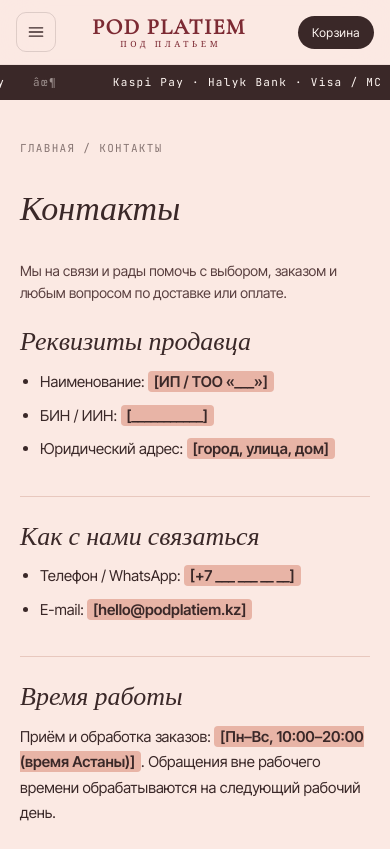
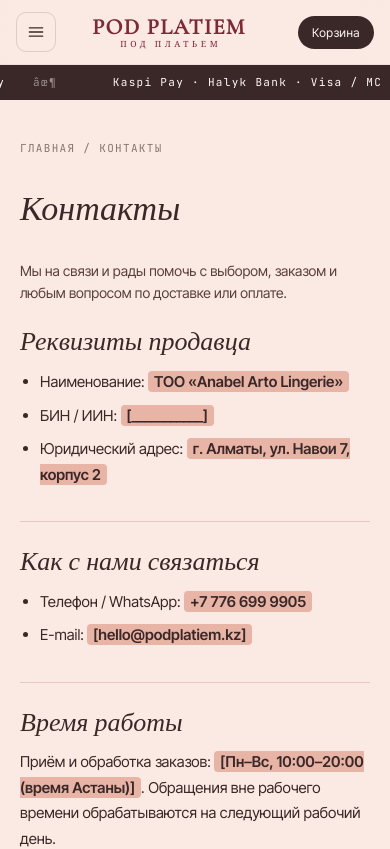
Before and after one commit to yemmydx/annablle-arto, a Next.js app: page /contacts in a window 390 px wide. Shown: the top 849 px of the page. Built offline with nearby package versions, Linux system fonts and the light colour scheme.

Commit message:
add company legal details (TOO, BIN, address, phone) to contacts and offer

```diff
--- a/app/contacts/page.tsx
+++ b/app/contacts/page.tsx
@@ -10,14 +10,14 @@ export default function ContactsPage() {
     <LegalPage title="Контакты" intro="Мы на связи и рады помочь с выбором, заказом и любым вопросом по доставке или оплате.">
       <h2>Реквизиты продавца</h2>
       <ul>
-        <li>Наименование: <F>[ИП / ТОО «___»]</F></li>
+        <li>Наименование: <F>ТОО «Anabel Arto Lingerie»</F></li>
         <li>БИН / ИИН: <F>[___________]</F></li>
-        <li>Юридический адрес: <F>[город, улица, дом]</F></li>
+        <li>Юридический адрес: <F>г. Алматы, ул. Навои 7, корпус 2</F></li>
       </ul>
 
       <h2>Как с нами связаться</h2>
       <ul>
-        <li>Телефон / WhatsApp: <F>[+7 ___ ___ __ __]</F></li>
+        <li>Телефон / WhatsApp: <F>+7 776 699 9905</F></li>
         <li>E-mail: <F>[hello@podplatiem.kz]</F></li>
       </ul>
 
--- a/app/offer/page.tsx
+++ b/app/offer/page.tsx
@@ -50,10 +50,10 @@ export default function OfferPage() {
 
       <h2>11. Реквизиты продавца</h2>
       <ul>
-        <li>Наименование: <F>[ИП / ТОО «___»]</F></li>
+        <li>Наименование: <F>ТОО «Anabel Arto Lingerie»</F></li>
         <li>БИН / ИИН: <F>[___________]</F></li>
-        <li>Адрес: <F>[город, улица, дом]</F></li>
-        <li>Телефон: <F>[+7 ___ ___ __ __]</F></li>
+        <li>Адрес: <F>г. Алматы, ул. Навои 7, корпус 2</F></li>
+        <li>Телефон: <F>+7 776 699 9905</F></li>
         <li>E-mail: <F>[hello@podplatiem.kz]</F></li>
       </ul>
     </LegalPage>
```
